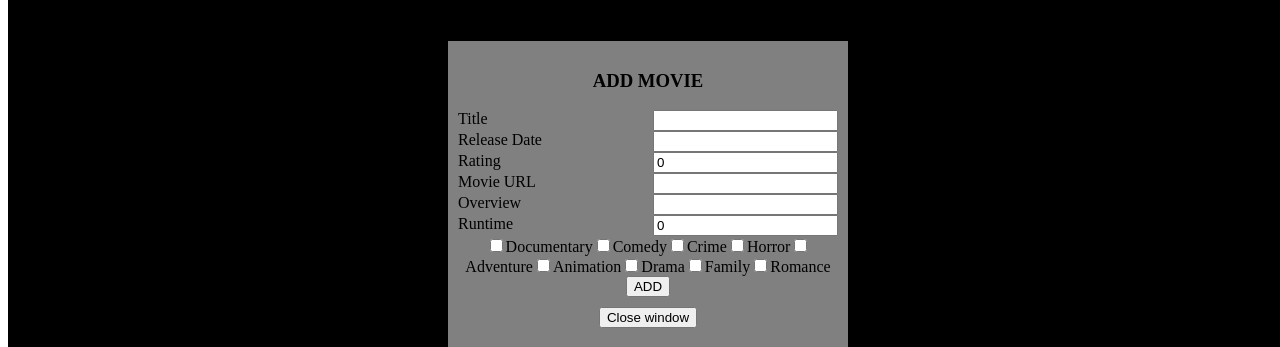
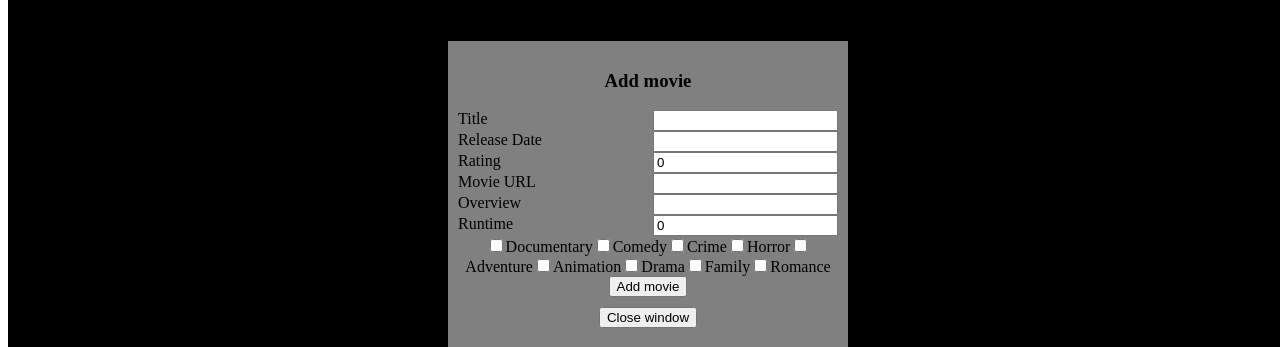
Before and after one commit to EvgeniyaMarchenkova/react-homework, a React app: page / in a window 1280 px wide. Both pictures are taken after typing "Sample" into the empty fields and a click on the button "+ ADD MOVIE". Shown: the part 167-514 px from the top of the page. Built offline with nearby package versions, Linux system fonts and the light colour scheme; no server answers.

Commit message:
fix-notes-homework-7

```diff
--- a/src/components/AddMovie.tsx
+++ b/src/components/AddMovie.tsx
@@ -2,14 +2,14 @@ import React from 'react';
 import styled from 'styled-components';
 import { Formik, Form, Field } from 'formik';
 import * as Yup from 'yup';
-import { MovieData } from '../model';
+import { ModalWindowType } from '../model';
 import { selectSelectedMovie } from '../store/moviesSlice';
 import { useAppSelector } from '../store/hooks';
 import { GENRES } from './NavBar';
 
 interface AddUpdateMovieProps {
-  onAddMovie?: (isDataUpdated: boolean, data: MovieData) => void;
-  onUpdateMovie?: (isDataUpdated: boolean, data: MovieData) => void;
+  type: ModalWindowType;
+  onSubmit: any;
 }
 
 const AddUpdateMovieWrapper = styled.div`
@@ -40,17 +40,9 @@ const AddUpdateMovie = (props: AddUpdateMovieProps) => {
     poster_path: Yup.string().required('Required'),
   });
 
-  const onUpdateMovie = (data: MovieData) => {
-    props.onUpdateMovie(true, data);
-  };
-
-  const onAddMovie = (data: MovieData) => {
-    props.onAddMovie(true, data);
-  };
-
   return (
     <AddUpdateMovieWrapper>
-      <h3>{props.onUpdateMovie ? 'UPDATE MOVIE' : 'ADD MOVIE'}</h3>
+      <h3>{`${props.type}`}</h3>
 
       <Formik
         initialValues={
@@ -75,13 +67,7 @@ const AddUpdateMovie = (props: AddUpdateMovieProps) => {
             }
         }
         validationSchema={SignupSchema}
-        onSubmit={(values) => {
-          if (props.onUpdateMovie) {
-            onUpdateMovie(values);
-          } else {
-            onAddMovie(values);
-          }
-        }}
+        onSubmit={props.onSubmit}
       >
         {({ values, errors, touched }) => (
           <Form>
@@ -167,9 +153,7 @@ const AddUpdateMovie = (props: AddUpdateMovieProps) => {
                 </label>
               ))}
             </div>
-            <button type="submit">
-              {props.onUpdateMovie ? 'UPDATE' : 'ADD'}
-            </button>
+            <button type="submit">{props.type}</button>
           </Form>
         )}
       </Formik>
--- a/src/components/ModalWindowOpener.tsx
+++ b/src/components/ModalWindowOpener.tsx
@@ -1,6 +1,5 @@
 import React from 'react';
 import styled from 'styled-components';
-import { ModalWindowType } from './../model/modal-window';
 import AddUpdateMovie from './AddMovie';
 import DeleteMovie from './DeleteMovie';
 import {
@@ -10,7 +9,7 @@ import {
 } from '../query/movies';
 import { selectSelectedMovie } from '../store/moviesSlice';
 import { useAppSelector } from '../store/hooks';
-import { MovieData } from '../model';
+import { MovieData, ModalWindowType } from '../model';
 
 interface ModalWindowOpenerProps {
   type: ModalWindowType;
@@ -65,9 +64,19 @@ const ModalWindowOpener = (props: ModalWindowOpenerProps) => {
   const getModalWindow = () => {
     switch (props.type) {
       case ModalWindowType.AddMovie:
-        return <AddUpdateMovie onAddMovie={onAddMovie} />;
+        return (
+          <AddUpdateMovie
+            type={ModalWindowType.AddMovie}
+            onSubmit={onAddMovie}
+          />
+        );
       case ModalWindowType.EditMovie:
-        return <AddUpdateMovie onUpdateMovie={onUpdateMovie} />;
+        return (
+          <AddUpdateMovie
+            type={ModalWindowType.EditMovie}
+            onSubmit={onUpdateMovie}
+          />
+        );
       case ModalWindowType.DeleteMovie:
         return <DeleteMovie onDeleteMovie={onDeleteMovie} />;
     }
--- a/src/model/modal-window.ts
+++ b/src/model/modal-window.ts
@@ -1,6 +1,6 @@
 export enum ModalWindowType {
-  None,
-  AddMovie,
-  EditMovie,
-  DeleteMovie,
+  None = 'None',
+  AddMovie = 'Add movie',
+  EditMovie = 'Edit movie',
+  DeleteMovie = 'Delete movie',
 }
```
